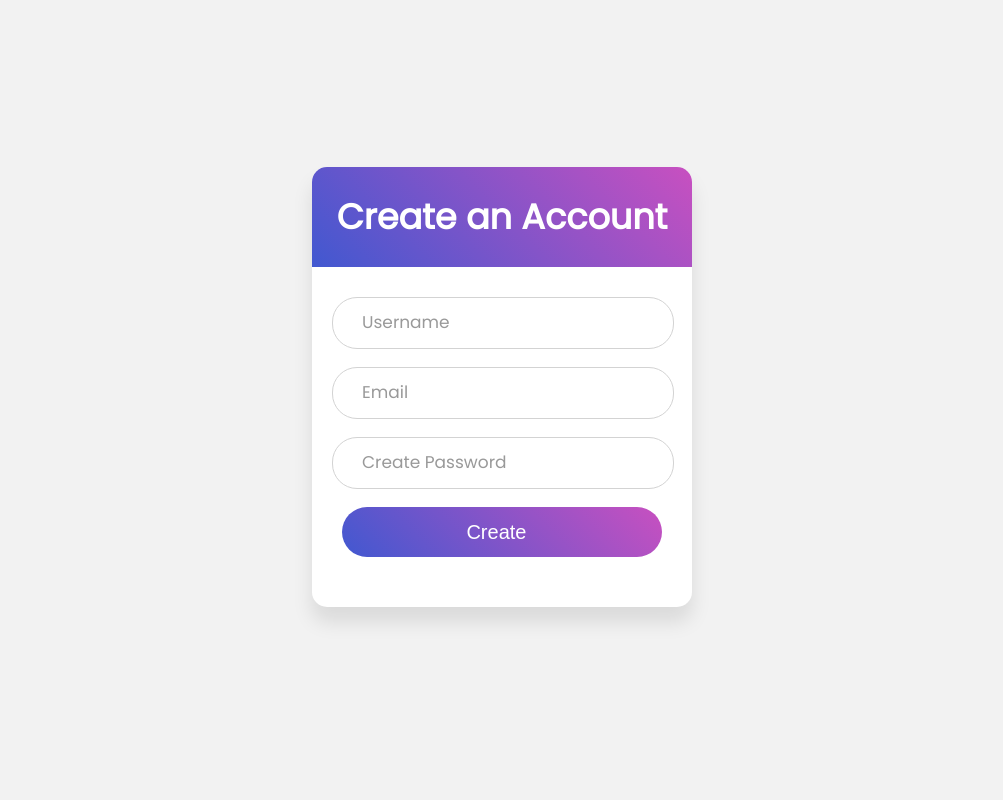
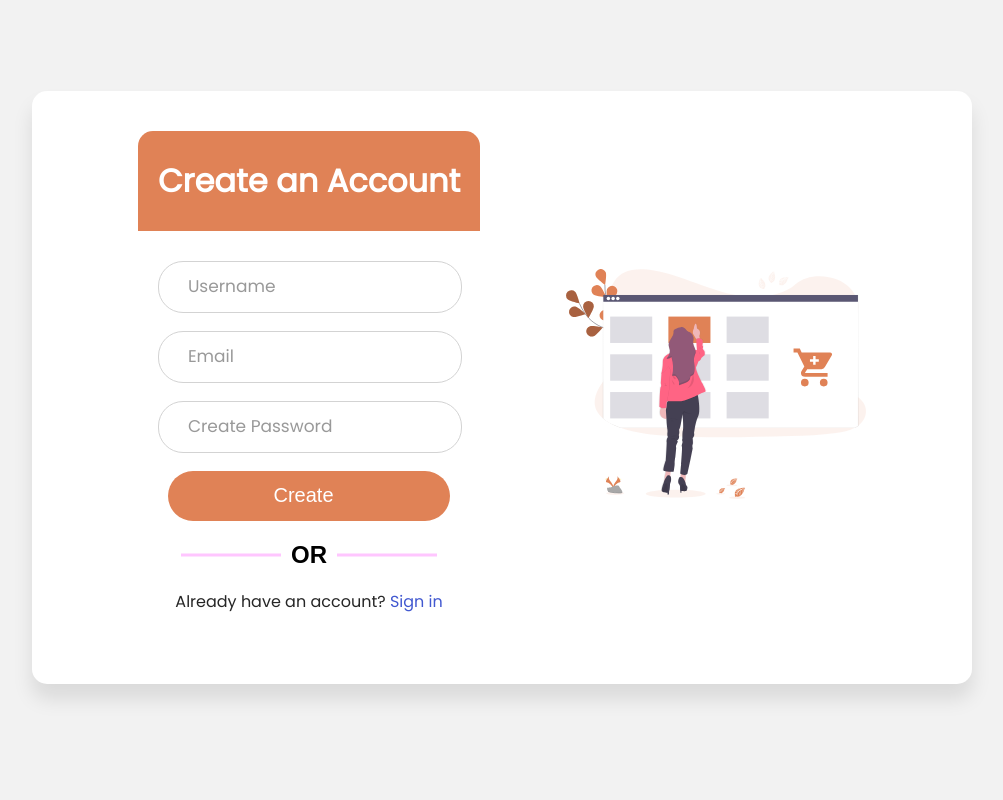
Before and after one commit to saroj-dev/OnlineShopping, a PHP site: page /registeration.php in a window 1280 px wide. Shown: the whole page, without its empty margins (138-1141 px from the left). Run offline with PHP 8.4, Linux system fonts and the light colour scheme; some libraries are stand-ins or nearby versions.

Commit message:
styled the login form

```diff
--- a/Ecommerce/CSS/login_register.css
+++ b/Ecommerce/CSS/login_register.css
@@ -13,30 +13,31 @@ body{
 
 html,body{
   display: grid;
-  height: 100%;
+  min-height: 100vh;
   width: 100%;
   place-items: center;
   background: #f2f2f2;
-  overflow: hidden;
   /* background: linear-gradient(-135deg, #c850c0, #4158d0); */
 }
 ::selection{
-  background: #4158d0;
-  color: #fff;
+  background: transparent;
+  color: #f00;
 }
 .wrapper{
-  width: 380px;
+  width: 450px;
   background: #fff;
   border-radius: 15px;
   box-shadow: 0px 15px 20px rgba(0,0,0,0.1);
+	display:flex;
 }
 .wrapper .title{
-  font-size: 35px;
+  font-size: 2rem;
   font-weight: 600;
   text-align: center;
   line-height: 100px;
   color: #fff;
   user-select: none;
+	padding:0px 20px;
   border-radius: 15px 15px 0 0;
   background: linear-gradient(-135deg, #c850c0, #4158d0);
 }
@@ -111,7 +112,7 @@ form .field input[type="submit"]{
   cursor: pointer;
   background: linear-gradient(-135deg, #c850c0, #4158d0);
   transition: all 0.3s ease;
-  margin: 0 0px;
+  margin: 0px 0px;
 
 }
 form .field input[type="submit"]:active{
@@ -134,3 +135,163 @@ form .signup-link a:hover{
 input{
   border: 0;
 }
+
+
+
+/*code added by aashish */
+.wrapper .form__image img{
+	width:300px;
+}
+
+.form{
+	margin-top:20px;
+	text-align:center;
+}
+
+.wrapper{
+	width:900px;
+	align-items: center;
+	justify-content: space-evenly;
+	flex:1;
+	padding:20px;
+}
+
+/* .wrapper .form{
+	width: 50%;
+} */
+
+/*
+.abcRioButton .abcRioButtonLightBlue{
+	width:100%;
+	text-align:center;
+}
+*/
+
+.abcRioButtonContentWrapper{
+  color: #fff;
+  border: none;
+  font-weight: 500;
+  cursor: pointer;
+  background: linear-gradient(-135deg, #4169c0, #a650d0);
+  transition: all 0.3s ease;
+  margin: 0px 0px;
+	height: 100%;
+  width: 100%;
+  outline: none;
+	appearance: push-button;
+	user-select: none;
+	text-align: center;
+	letter-spacing: normal;
+	word-spacing: normal;
+	text-transform: none;
+	text-indent: 0px;
+	text-shadow: none;
+	text-rendering: auto;
+	border-radius:25px;
+	display: flex;
+	align-items:center;
+	justify-content:center;
+	font-size:2rem;
+}
+
+.abcRioButton,.abcRioButtonLightBlue{
+	-webkit-border-radius: 25px !important;
+	border-radius:25px !important;
+	-webkit-box-shadow:none;
+	box-shadow:none;
+	box-sizing: border-box;
+	text-align:center;
+}
+
+/* .abcRioButtonSvgImageWithFallback,.abcRioButtonIconImage,.abcRioButtonIconImage18{
+	width:30px;
+	height:30px;
+} */
+
+.abcRioButtonContents{
+	font-size:25px;
+}
+
+.or{
+    position:relative;
+    font-size:1.5rem;
+    font-family:sans-serif;
+    font-weight:bolder;
+		margin:20px 10px;
+}
+
+.or:before{
+    content:'';
+    position: absolute;
+    top:50%;
+    transform:translate(-110%,-50%);
+    height: 3px;
+    background:#fafa;
+    width: 100px;
+}
+
+.or:after{
+    content:'';
+    position: absolute;
+    top:50%;
+    transform:translate(10%,-50%);
+    height: 3px;
+    background:#fafa;
+    width: 100px;
+}
+
+
+
+/* Halka responsive */
+@media screen and (max-width:960px){
+	.wrapper{
+		width:700px;
+	}
+
+	html{
+		font-size:80%;
+	}
+
+	.wrapper .form__image img{
+		width:200px;
+	}
+}
+
+
+@media screen and (max-width:790px){
+	.wrapper{
+		width:90%;
+		justify-content:center;
+	}
+
+	html{
+		font-size:70%;
+	}
+
+	.wrapper .form__image img{
+		display:none;
+	}
+}
+
+@media screen and (min-width:790px){
+	form .field input[type="submit"],
+	.abcRioButtonContentWrapper,
+	.wrapper .title{
+		background: #e08256;
+	}
+
+	form .field input[type="submit"]:hover{
+		background-position: right center;
+	}
+}
+
+
+@media screen and (max-width:650px){
+	.wrapper{
+		width:auto;
+	}
+
+	.wrapper form{
+		padding: 10px 10px 50px 10px;
+	}
+}
--- a/Ecommerce/logout.php
+++ b/Ecommerce/logout.php
@@ -1,7 +1,7 @@
 <?php
 
 //logout.php
-include('config.php');
+//include('config.php');
 $google_client->revokeToken($_SESSION[ 'access_token' ]); // commenter le vaneko
   // $google_client->revokeToken(); //yo web lesson le vaneko
 session_destroy();
--- a/Ecommerce/registeration.php
+++ b/Ecommerce/registeration.php
@@ -1,4 +1,5 @@
-<?php include "connection.php";
+<?php
+//include "connection.php";
 
 if(isset($_REQUEST['submit'])){
   if($_REQUEST['username']=="" || $_REQUEST['email']=="" || $_REQUEST['password']==""){
@@ -60,7 +61,7 @@ if(isset($_REQUEST['submit'])){
    <meta name="google-signin-client_id" content="535148229856-m10rniu317a6q34uu6lebr91kfj1pcr7.apps.googleusercontent.com">
    <meta name="viewport" content="width=device-width, initial-scale=1.0">
    <title> Register Here</title>
-   <link rel="stylesheet" href="css/login_register.css">
+   <link rel="stylesheet" href="CSS/login_register.css">
 
    <style>
 
@@ -101,6 +102,7 @@ if(isset($_REQUEST['submit'])){
  <body>
  <br><br><br>
  <div class="wrapper">
+				<div class="form">
           <div class="title">Create an Account</div>
 
     <form   method="POST"   autocomplete="off">
@@ -120,14 +122,27 @@ if(isset($_REQUEST['submit'])){
            <div class="field">
               <input type="submit" value="Create  " name="submit">
             </div>
+
+						<div class="or">OR</div>
+
    <p class="hide">
    <?php if(isset($error_mess)) { echo "$error_mess";}?>
    <br>
    <?php if(isset($redirect)) { echo "$redirect";}?>
 
    </p>
-   <div class="g-signin2" data-onsuccess="onSignIn"></div>
+   <div class="g-signin2" data-width="300px" data-height="50px" data-onsuccess="onSignIn"></div>
+						<p class="signup-link">Already have an account? <a href="./login.php">Sign in</a></p>
     </form>
+		</div>
+
+			<div class="form__image">
+
+				<img src="images/login.shopping.svg" alt="image" />
+
+			</div>
+
+
     </div>
     <br>
     <br>
```
Also changed, not shown: Ecommerce/login.php (+18 -10 lines), Ecommerce/images/login.jpg (added), Ecommerce/images/login.shopping.svg (added), Ecommerce/images/login.svg (added), Ecommerce/images/secure.login.svg (added).
